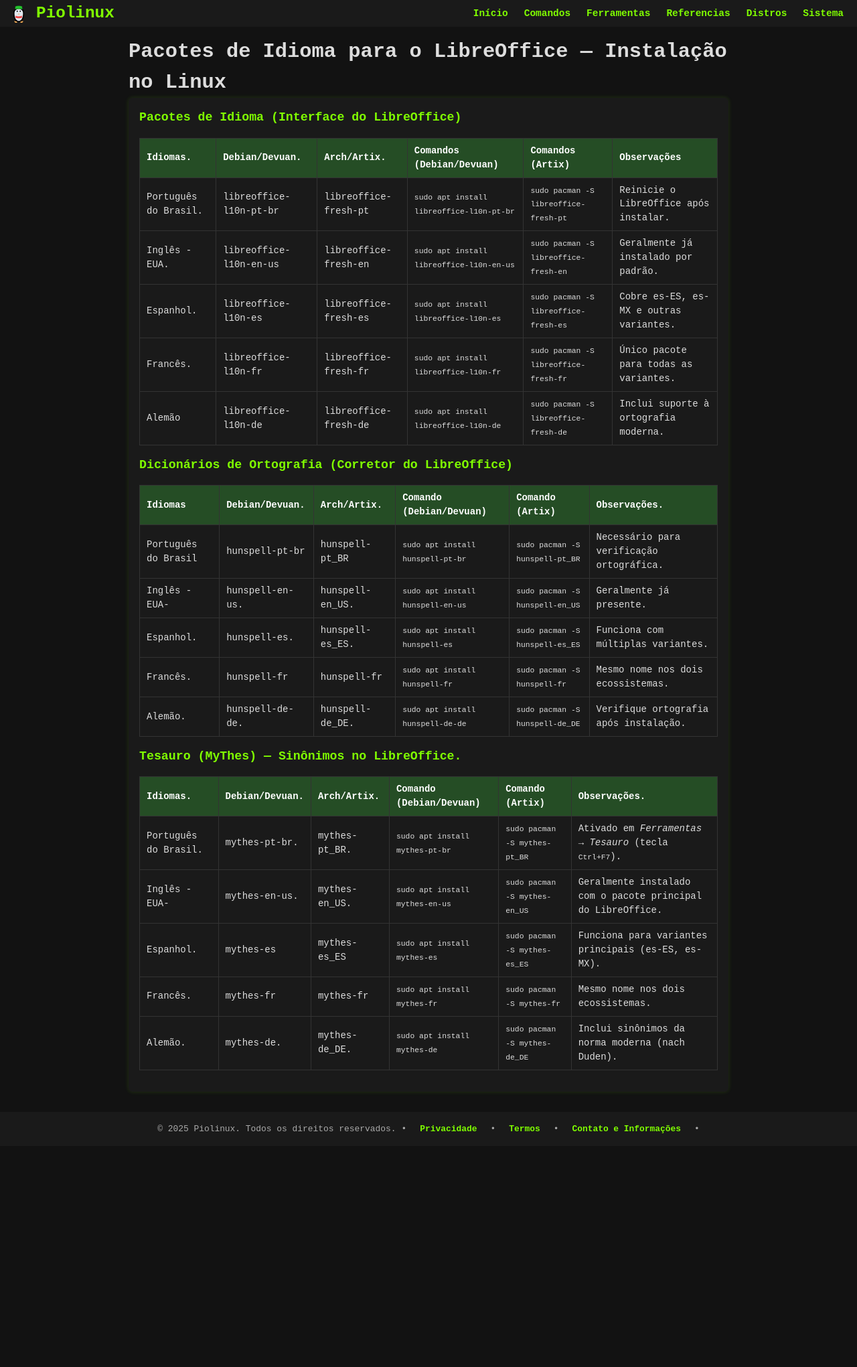
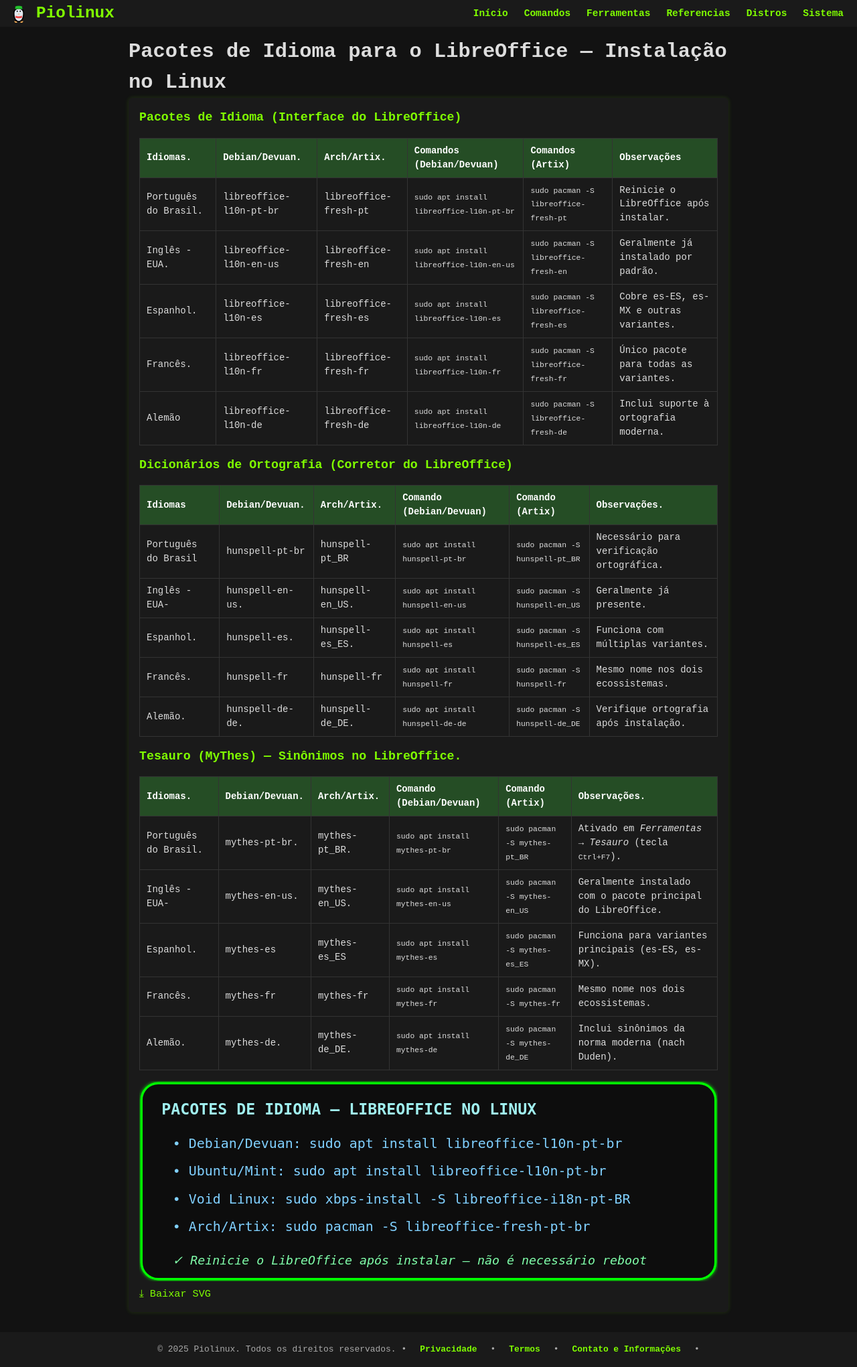
Before and after one commit to Piolinux/piolinux-site, a Jekyll site: the page built from _pages/_tabelas/pacotes-de-idioma-para-o-libreoffice-instalacao-no-linux.md, in a window 1280 px wide. Shown: the whole page at 67% size. Built offline with Jekyll 4.4.1, drawn with Linux system fonts in a browser that asks for light colours; before the commit the page ends 1711 px from its top, so only the background shows below that.

Commit message:
Update pacotes-de-idioma-para-o-libreoffice-instalacao-no-linux.md

```diff
--- a/_pages/_tabelas/pacotes-de-idioma-para-o-libreoffice-instalacao-no-linux.md
+++ b/_pages/_tabelas/pacotes-de-idioma-para-o-libreoffice-instalacao-no-linux.md
@@ -178,6 +178,50 @@ layout: manual-seo
   </tbody>
 </table>
 
+<figure>
+<svg viewBox="0 0 520 180" xmlns="http://www.w3.org/2000/svg">
+  <defs>
+    <filter id="glow" x="-10%" y="-10%" width="120%" height="120%">
+      <feGaussianBlur stdDeviation="1.5" result="blur"/>
+      <feFlood flood-color="#00ff00" result="glow"/>
+      <feComposite in="glow" in2="blur" operator="in" result="softGlow"/>
+      <feMerge>
+        <feMergeNode in="softGlow"/>
+        <feMergeNode in="SourceGraphic"/>
+      </feMerge>
+    </filter>
+    <linearGradient id="grad" x1="0%" y1="0%" x2="0%" y2="100%">
+      <stop offset="0%" style="stop-color:#0f0f0f;stop-opacity:1"/>
+      <stop offset="100%" style="stop-color:#0a0a0a;stop-opacity:1"/>
+    </linearGradient>
+  </defs>
+
+  <style>
+    .label { fill: #a0f0f0; font-family: 'Fira Code', 'DejaVu Sans Mono', monospace; font-size: 14px; font-weight: bold; }
+    .cmd { fill: #80d0ff; font-family: 'Fira Code', 'DejaVu Sans Mono', monospace; font-size: 12px; }
+    .safe { fill: #80ffaa; font-family: 'Fira Code', 'DejaVu Sans Mono', monospace; font-size: 11px; font-style: italic; }
+  </style>
+
+  <!-- Fundo arredondado -->
+  <rect x="2" y="2" width="516" height="176" rx="15" ry="15"
+        fill="url(#grad)" stroke="#00ff00" stroke-width="2" filter="url(#glow)" />
+
+  <text class="label" x="20" y="30">PACOTES DE IDIOMA — LIBREOFFICE NO LINUX</text>
+
+  <!-- Comandos por distro -->
+  <text class="cmd" x="30" y="60">• Debian/Devuan: sudo apt install libreoffice-l10n-pt-br</text>
+  <text class="cmd" x="30" y="85">• Ubuntu/Mint:   sudo apt install libreoffice-l10n-pt-br</text>
+  <text class="cmd" x="30" y="110">• Void Linux:    sudo xbps-install -S libreoffice-i18n-pt-BR</text>
+  <text class="cmd" x="30" y="135">• Arch/Artix:    sudo pacman -S libreoffice-fresh-pt-br</text>
+
+  <!-- Observação -->
+  <text class="safe" x="30" y="165">✓ Reinicie o LibreOffice após instalar — não é necessário reboot</text>
+</svg>
+</figure>
+
+
+<a href="/assets/imagens/libreoffice-idioma.svg" download>⤓ Baixar SVG</a>
+
 
 
 </section>
```
